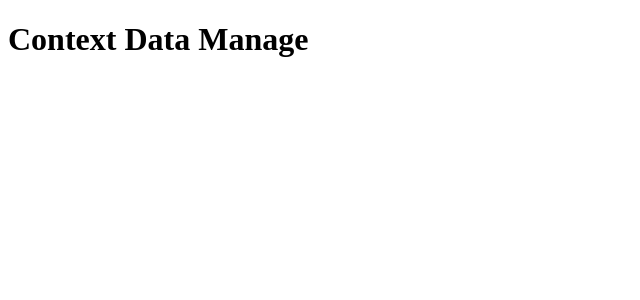
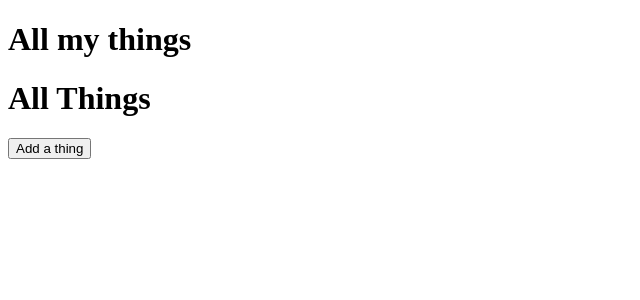
Before and after one commit to stevenliu986/react-in-depth, a React (Vite) app in the folder chapter08/01_context/: page / in a window 1280 px wide. Shown: the top 300 px of the page, without its empty margins (0-640 px from the left). Built offline with nearby package versions, Linux system fonts and the light colour scheme.

Commit message:
add components

```diff
--- a/chapter08/01_context/src/App.jsx
+++ b/chapter08/01_context/src/App.jsx
@@ -1,7 +1,10 @@
+import { Things } from "./things";
+
 function App() {
   return (
     <>
-      <h1>Context Data Manage</h1>
+      <h1>All my things</h1>
+      <Things />
     </>
   );
 }
--- /dev/null
+++ b/chapter08/01_context/src/things/AllThings.jsx
@@ -0,0 +1,29 @@
+import { useState } from "react";
+import { Thing } from "./Thing.jsx";
+
+export function AllThings() {
+  const [addThing, setAddThing] = useState(false);
+  const [thing, setThing] = useState("");
+  const [allThings, setAllThings] = useState([]);
+  const onChange = (evt) => setThing(evt.target.value);
+
+  const handleClick = () => {
+    setAllThings((allThings) => allThings.concat(thing));
+    setThing("");
+  };
+  return (
+    <>
+      <h1>All Things</h1>
+      {allThings && allThings.map((item) => <Thing key={item} thing={item} />)}
+      {addThing ? (
+        <div>
+          <input type="text" value={thing} onChange={onChange} />
+          <button onClick={handleClick}>Add</button>
+          <button onClick={() => setAddThing((v) => !v)}>Cancel</button>
+        </div>
+      ) : (
+        <button onClick={() => setAddThing((v) => !v)}>Add a thing</button>
+      )}
+    </>
+  );
+}
--- /dev/null
+++ b/chapter08/01_context/src/things/Thing.jsx
@@ -0,0 +1,7 @@
+export function Thing({ thing }) {
+  return (
+    <>
+      <h1>{thing}</h1>
+    </>
+  );
+}
--- /dev/null
+++ b/chapter08/01_context/src/things/Things.jsx
@@ -0,0 +1,9 @@
+import { AllThings } from "./AllThings.jsx";
+
+export function Things() {
+  return (
+    <>
+      <AllThings />
+    </>
+  );
+}
--- /dev/null
+++ b/chapter08/01_context/src/things/index.js
@@ -0,0 +1 @@
+export { Things } from "./Things.jsx";
```
